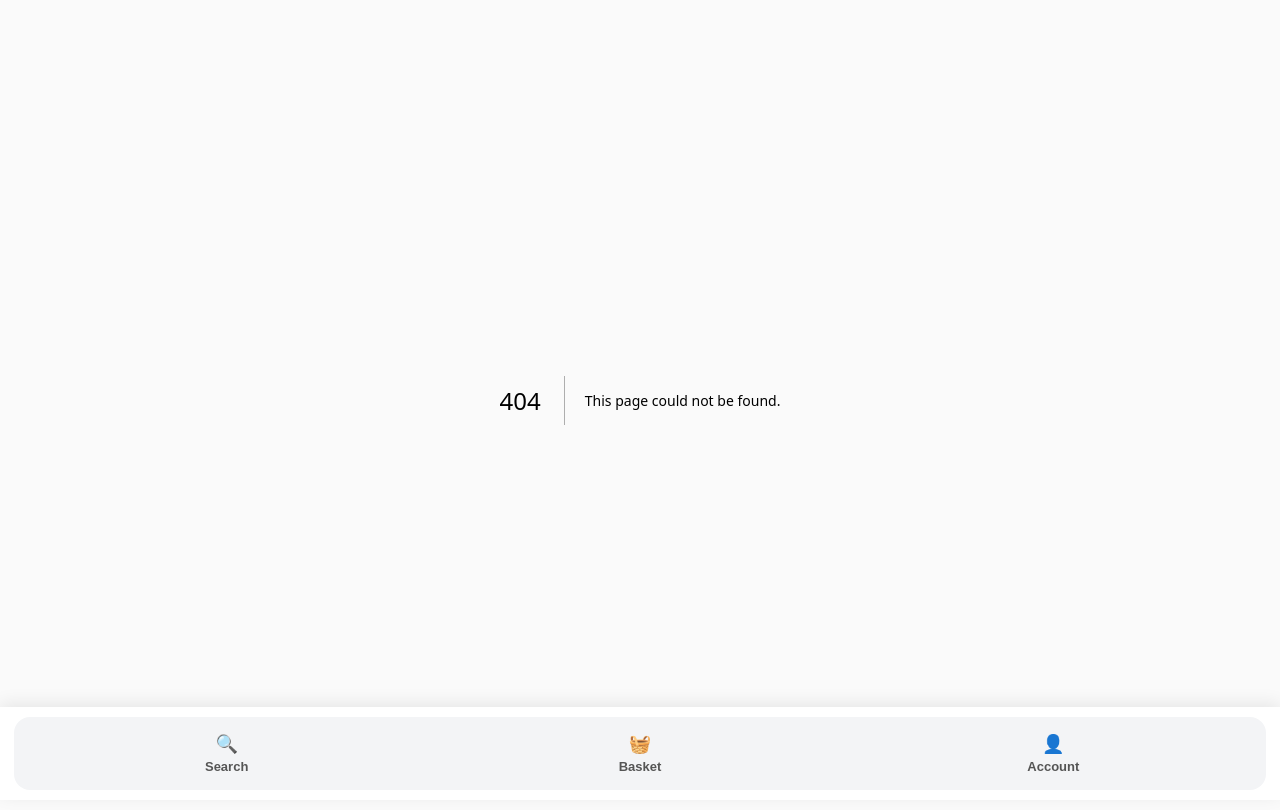
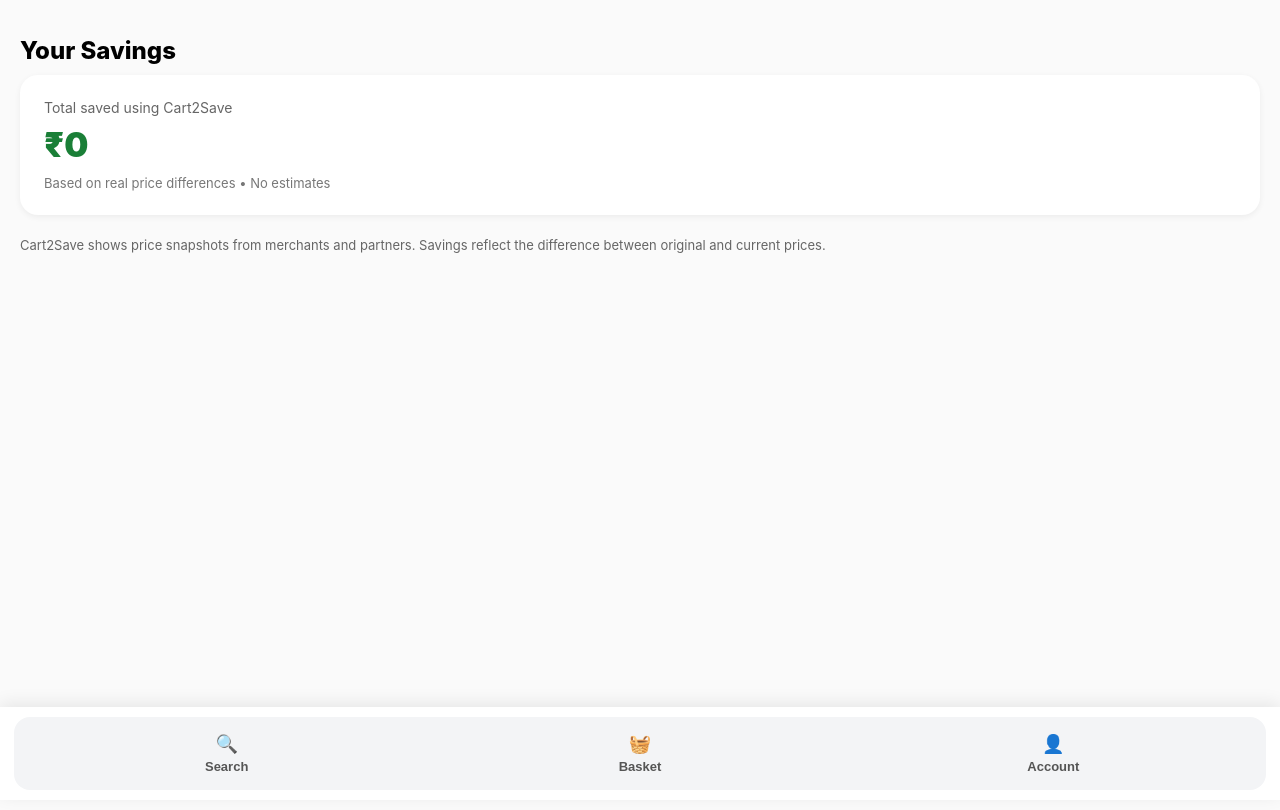
Before and after one commit to prashanthrangineni-sketch/pranix-witness-ui, a Next.js app: page /account/savings in a window 1280 px wide. Before the commit this address had no page. Shown: the top 810 px of the page. Built offline with nearby package versions, Linux system fonts and the light colour scheme; no server answers; the database is empty.

Commit message:
Create page.tsx

```diff
--- /dev/null
+++ b/app/account/savings/page.tsx
@@ -0,0 +1,92 @@
+'use client'
+
+import { useEffect, useState } from 'react'
+
+type Product = {
+  price: number
+  original_price?: number
+}
+
+export default function SavingsPage() {
+  const [savings, setSavings] = useState(0)
+
+  useEffect(() => {
+    async function calculateSavings() {
+      const res = await fetch(
+        `${process.env.NEXT_PUBLIC_SUPABASE_URL}/rest/v1/products?select=price,original_price`,
+        {
+          headers: {
+            apikey: process.env.NEXT_PUBLIC_SUPABASE_ANON_KEY!,
+          },
+        }
+      )
+
+      const data: Product[] = await res.json()
+
+      let total = 0
+      data.forEach((p) => {
+        if (p.original_price && p.original_price > p.price) {
+          total += p.original_price - p.price
+        }
+      })
+
+      setSavings(total)
+    }
+
+    calculateSavings()
+  }, [])
+
+  return (
+    <div style={{ padding: 20 }}>
+      <h1 style={{ fontSize: 24, fontWeight: 800, marginBottom: 10 }}>
+        Your Savings
+      </h1>
+
+      <div
+        style={{
+          background: '#fff',
+          borderRadius: 18,
+          padding: 24,
+          boxShadow: '0 2px 6px rgba(0,0,0,0.06)',
+          marginBottom: 20,
+        }}
+      >
+        <div style={{ fontSize: 14, color: '#666' }}>
+          Total saved using Cart2Save
+        </div>
+
+        <div
+          style={{
+            fontSize: 34,
+            fontWeight: 900,
+            marginTop: 8,
+            color: '#1a7f37',
+          }}
+        >
+          ₹{savings}
+        </div>
+
+        <div
+          style={{
+            marginTop: 10,
+            fontSize: 13,
+            color: '#777',
+          }}
+        >
+          Based on real price differences • No estimates
+        </div>
+      </div>
+
+      <div
+        style={{
+          fontSize: 13,
+          color: '#666',
+          lineHeight: 1.6,
+        }}
+      >
+        Cart2Save shows price snapshots from merchants and partners.
+        Savings reflect the difference between original and current prices.
+      </div>
+    </div>
+  )
+}
```
